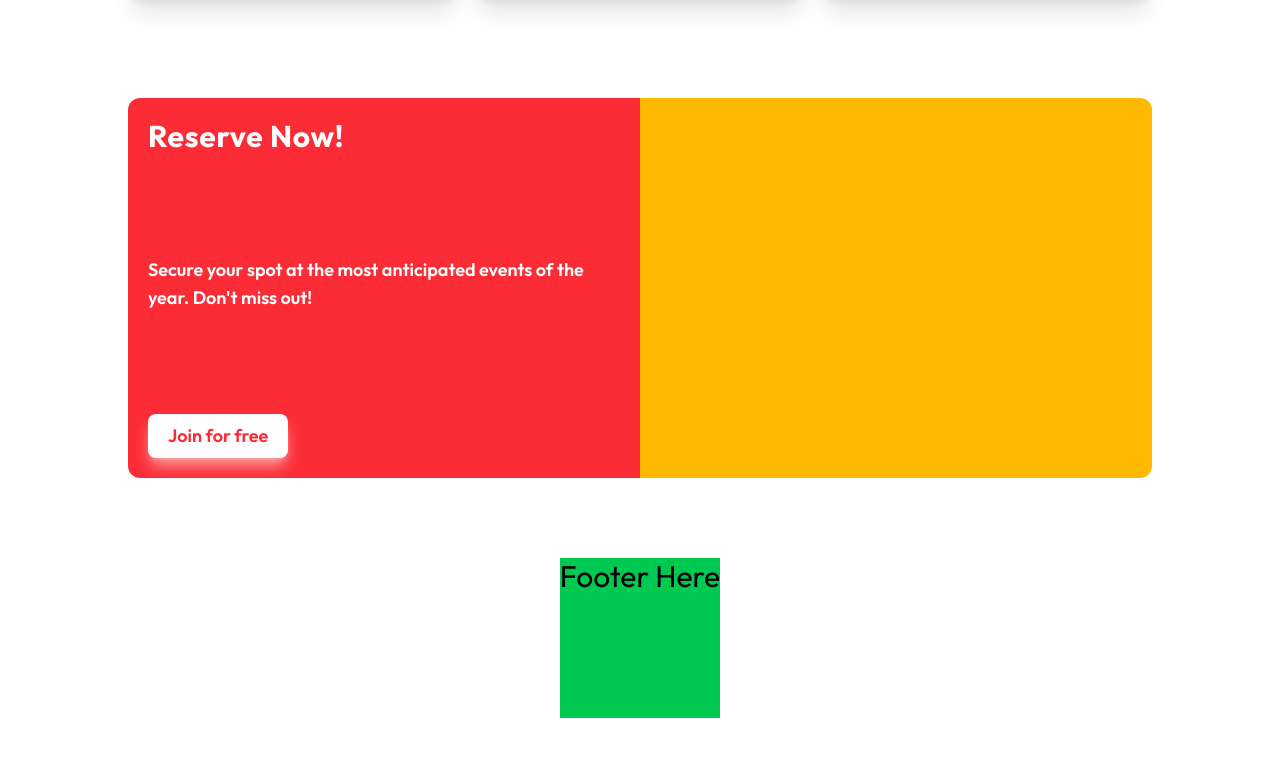
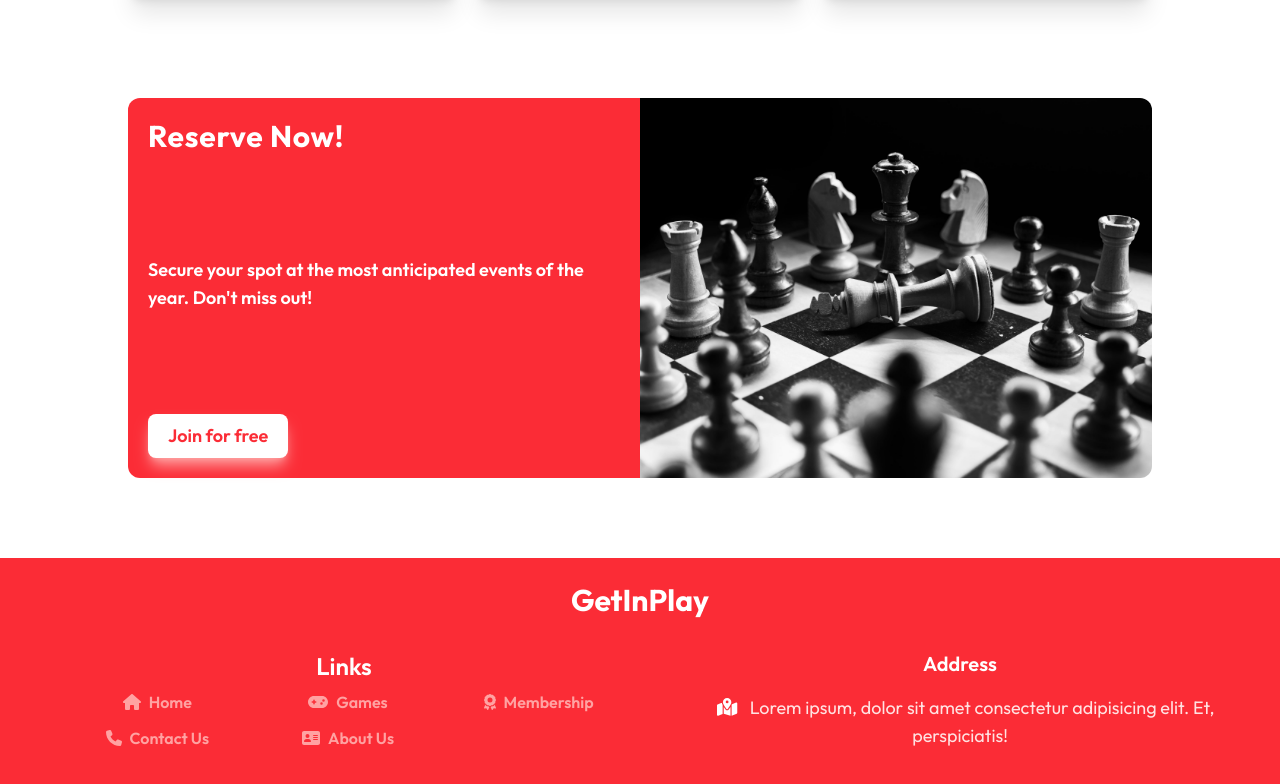
Before and after one commit to getinplay/getinplay_react, a React (Vite) app: page / in a window 1280 px wide. Shown: the part 1188-1972 px from the top of the page. Before the commit the page ends 1906 px from the top, so only its background shows below. Built offline with nearby package versions, Linux system fonts and the light colour scheme; no server answers.

Commit message:
Small Changes

```diff
--- a/src/assets/NavBarLink.css
+++ b/src/assets/NavBarLink.css
@@ -1,13 +1,6 @@
 .navbarlink-wrapper:hover .navbarlink,
 .navbarlink-wrapper:focus .navbarlink {
   color: #fb2c36;
-}
-
-.navbarlink-wrapper::before {
-  content: "";
-  height: 4px;
-  display: block;
-  position: relative;
 }
 
 .navbarlink-wrapper::after {
--- a/src/components/Footer/FooterSection.jsx
+++ b/src/components/Footer/FooterSection.jsx
@@ -1,7 +1,76 @@
 import React from "react";
+import { Link } from "react-router-dom";
+import { FontAwesomeIcon } from "@fortawesome/react-fontawesome";
+import {
+  faMapLocationDot,
+  faHouse,
+  faGamepad,
+  faAward,
+  faPhone,
+  faAddressCard,
+} from "@fortawesome/free-solid-svg-icons";
 
 function FooterSection() {
-  return <div className='text-3xl bg-green-500 h-40'>Footer Here</div>;
+  return (
+    <div className='w-full bg-red-500 text-white flex flex-col items-center p-6'>
+      <div className='text-3xl font-bold mb-4'>GetInPlay</div>
+      <div className='w-full flex flex-col md:flex-row justify-evenly items-stretch'>
+        <div className='flex-1 py-4 px-10'>
+          <p className='text-2xl font-semibold mb-2'>Links</p>
+          <div className='grid grid-cols-1 lg:grid-cols-3 gap-3 font-semibold text-red-300'>
+            {[
+              {
+                text: "Home",
+                to: "/",
+                faIcon: faHouse,
+              },
+              {
+                text: "Games",
+                to: "/games",
+                faIcon: faGamepad,
+              },
+              {
+                text: "Membership",
+                to: "/membership",
+                faIcon: faAward,
+              },
+              {
+                text: "Contact Us",
+                to: "/contact-us",
+                faIcon: faPhone,
+              },
+              {
+                text: "About Us",
+                to: "/about-us",
+                faIcon: faAddressCard,
+              },
+            ].map((link, index) => {
+              return (
+                <div className='hover:text-white hover:scale-[1.1] duration-300 cursor-pointer'>
+                  <Link to={link.to}>
+                    <span className='px-2'>
+                      <FontAwesomeIcon icon={link.faIcon} />
+                    </span>
+                    {link.text}
+                  </Link>
+                </div>
+              );
+            })}
+          </div>
+        </div>
+        <div className='flex-1 p-4  rounded-lg'>
+          <p className='text-xl font-semibold mb-2'>Address</p>
+          <div className='text-lg text-red-100 p-2 rounded-md'>
+            <span className='text-white px-3'>
+              <FontAwesomeIcon icon={faMapLocationDot} />
+            </span>
+            Lorem ipsum, dolor sit amet consectetur adipisicing elit. Et,
+            perspiciatis!
+          </div>
+        </div>
+      </div>
+    </div>
+  );
 }
 
 export default FooterSection;
--- a/src/components/Pages/Home/Sections/ReserveNowSection.jsx
+++ b/src/components/Pages/Home/Sections/ReserveNowSection.jsx
@@ -1,21 +1,27 @@
 function ReserveNowSection() {
   return (
     <>
-      <div className="flex justify-center">
-        <div className="lg:w-max min-h-[500px] pt-10 pb-20 flex flex-col-reverse lg:flex-row items-center justify-center">
-          <div className="lg:w-[40svw] w-[80svw] flex flex-col justify-between items-start pl-5 max-lg:rounded-b-xl lg:rounded-l-xl h-full bg-red-500 p-5 ">
-            <h4 className="text-3xl font-bold text-white tracking-wide">
+      <div className='flex justify-center'>
+        <div className='lg:w-max min-h-[500px] pt-10 pb-20 flex flex-col-reverse lg:flex-row items-center justify-center'>
+          <div className='lg:w-[40svw] w-[80svw] flex flex-col justify-between items-start pl-5 max-lg:rounded-b-xl lg:rounded-l-xl h-full bg-red-500 p-5 '>
+            <h4 className='text-3xl font-bold text-white tracking-wide'>
               Reserve Now!
             </h4>
-            <p className="text-white text-start text-lg font-semibold">
+            <p className='text-white text-start text-lg font-semibold'>
               Secure your spot at the most anticipated events of the year. Don't
               miss out!
             </p>
-            <button className="hover:bg-gray-200 duration-300 active:translate-y-2 active:shadow-none shadow-lg shadow-red-300 cursor-pointer text-lg text-red-500 bg-white font-semibold rounded-lg px-5 py-2">
+            <button className='hover:bg-gray-200 duration-300 active:translate-y-2 active:shadow-none shadow-lg shadow-red-300 cursor-pointer text-lg text-red-500 bg-white font-semibold rounded-lg px-5 py-2'>
               Join for free
             </button>
           </div>
-          <div className="lg:w-[40svw] w-[80svw] lg:rounded-r-xl max-lg:rounded-t-xl h-full pr-5 bg-amber-400"></div>
+          <div className='lg:w-[40svw] w-[80svw] lg:rounded-r-xl max-lg:rounded-t-xl h-full overflow-hidden bg-amber-400'>
+            <img
+              src='assets/images/chess.jpeg'
+              alt='Chess'
+              className='object-cover h-full w-full'
+            />
+          </div>
         </div>
       </div>
     </>
--- a/vite.config.js
+++ b/vite.config.js
@@ -1,7 +1,8 @@
-import { defineConfig } from 'vite'
-import react from '@vitejs/plugin-react'
-import tailwindcss from '@tailwindcss/vite'
+import { defineConfig } from "vite";
+import react from "@vitejs/plugin-react";
+import tailwindcss from "@tailwindcss/vite";
 
 export default defineConfig({
-  plugins: [react(),tailwindcss(),],
-})
+  plugins: [react(), tailwindcss()],
+  base: "./",
+});
```
Also changed, not shown: src/App.jsx (+1 -7 lines), src/components/Pages/Home/Cards/GamesCarouselCard.jsx (+3 -5 lines).
